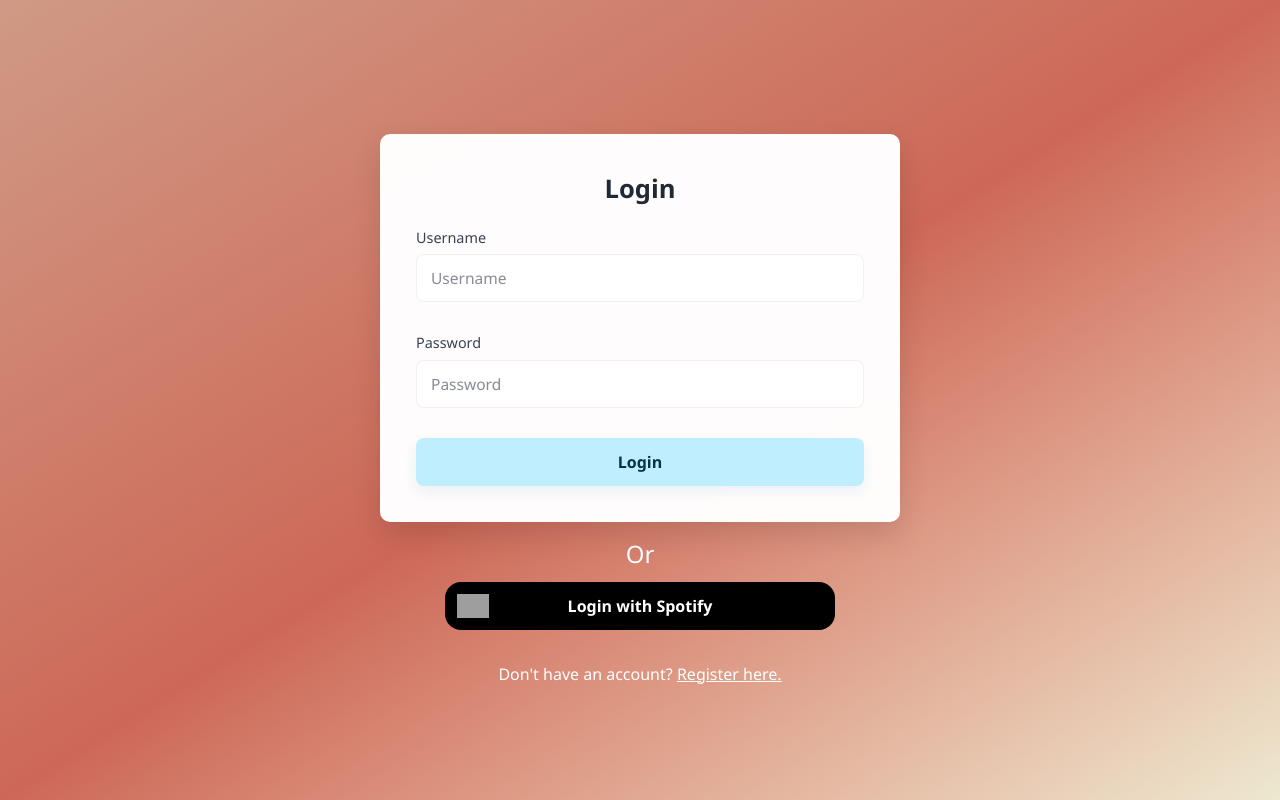
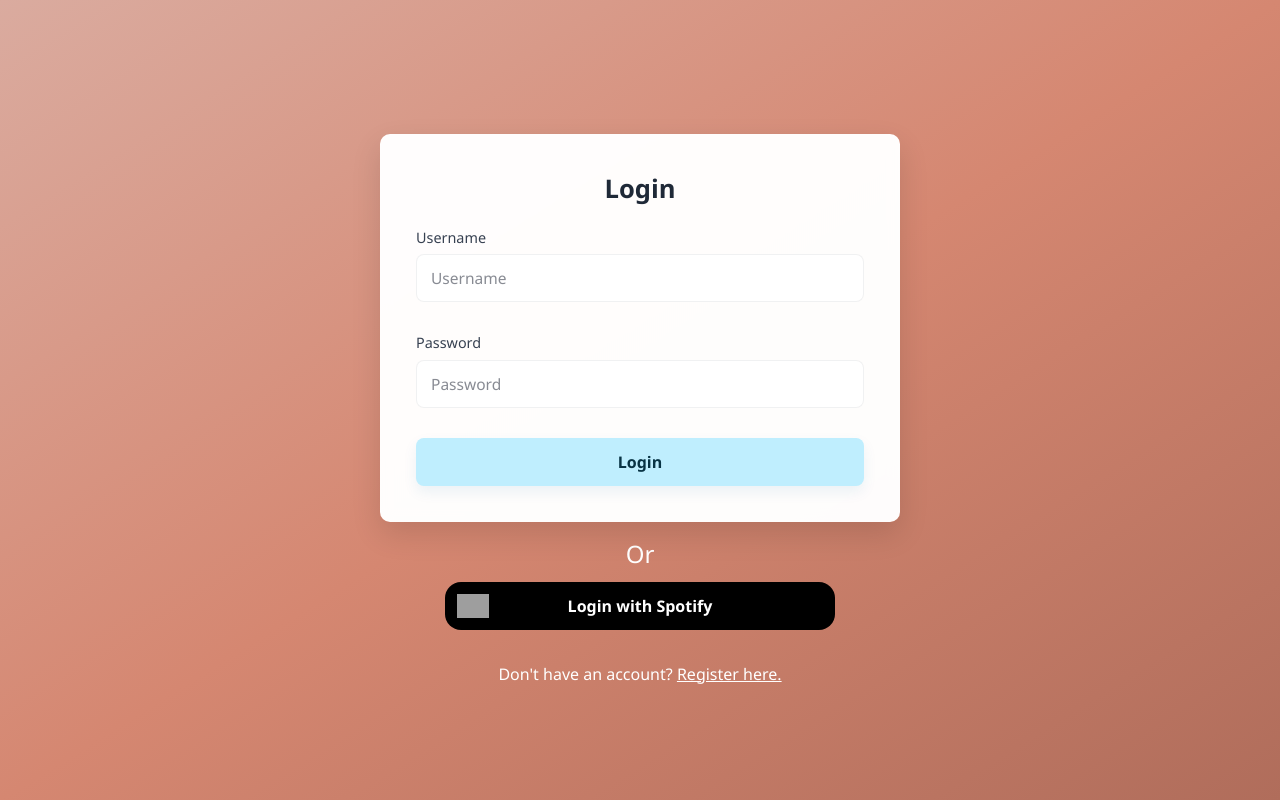
Before and after one commit to MasonAsemi/Harmony-Website, a React (Vite) app in the folder frontend/: page /login in a window 1280 px wide. Built offline with nearby package versions, Linux system fonts and the light colour scheme; no server answers; grey boxes are pictures that could not be loaded; the HTML template or start-up script is replaced by a standard one; a web font is replaced by a local one.

Commit message:
dashboard updated to fit color scheme

```diff
--- a/frontend/src/components/dashboard/MatchCard.jsx
+++ b/frontend/src/components/dashboard/MatchCard.jsx
@@ -186,14 +186,14 @@ const ActionButtons = ({ handleDecline, handleAccept }) => {
         <button
             type="button"
             onClick={handleDecline}
-            className="w-32 focus:outline-none text-white bg-red-700 hover:bg-red-800 focus:ring-4 focus:ring-red-300 font-medium rounded-lg text-xs px-4 py-2 dark:bg-red-600 dark:hover:bg-red-700 dark:focus:ring-red-900"
+            className="w-32 focus:outline-none text-white bg-secondary hover:bg-secondary-dark focus:ring-4 focus:ring-secondary-light font-medium rounded-lg text-xs px-4 py-2"
         >
             ✖ Reject
         </button>
         <button
             type="button"
             onClick={handleAccept}
-            className="w-32 focus:outline-none text-white bg-green-700 hover:bg-green-800 focus:ring-4 focus:ring-green-300 font-medium rounded-lg text-xs px-4 py-2 dark:bg-green-600 dark:hover:bg-green-700 dark:focus:ring-green-800"
+            className="w-32 focus:outline-none text-white bg-accent hover:bg-secondary-dark focus:ring-4 focus:ring-secondary-light font-medium rounded-lg text-xs px-4 py-2"
         >
             ✓ Accept
         </button>
--- a/frontend/src/index.css
+++ b/frontend/src/index.css
@@ -41,18 +41,17 @@ body {
 }
 
 @theme {
-    --color-primary: #EDE8D0; /* Light Gray */
-    --color-secondary: #CF9A85; /* Soft Beige */
-    --color-tertiary: #5b443e; /* Dark Brown */
-    --color-accent: #CD6858; /* Warm Coral */
+    --color-primary: #b06d5b; /* Light Gray */
+    --color-secondary: #daab9f; /* Soft Beige */
+    --color-tertiary: #5b443e;
+    --color-accent: #d58771;
 
-    --color-text-primary: #3d2f2a;
+    --color-text-primary: #0a0807;
     /* Very dark brown for body text */
-    --color-text-secondary: #8b6f63;
-    /* Medium brown for secondary text */
+
     --color-text-light: #ffffff;
     /* White for text on dark/accent */
-    --color-bg-light: #f9f7f5;
+    --color-bg-light: #faf8f7;
     /* Warmer off-white for backgrounds */
 
     --animate-wiggle: wiggle 1s ease-in-out infinite;
--- a/frontend/src/pages/Dashboard.jsx
+++ b/frontend/src/pages/Dashboard.jsx
@@ -39,7 +39,7 @@ function Dashboard({ showChatsOverlay = false, setShowChatsOverlay = () => {} })
     console.log(acceptedMatches)
 
     return (
-        <div className="flex flex-row h-screen bg-linear-to-br from-secondary to-primary">
+        <div className="flex flex-row h-screen bg-bg-light overflow-hidden">
             {/* Desktop Left sidebar - Chats (hidden on mobile) */}
             <div className="hidden flex-1 md:flex ml-16 bg-secondary border-r border-accent flex-col">
                 {/*<div className="p-4 border-b border-accent">
--- a/frontend/src/pages/Profile.jsx
+++ b/frontend/src/pages/Profile.jsx
@@ -213,7 +213,7 @@ function Profile({ pfp_src }) {
         </div>
       )}
 
-      <div className='w-full rounded-2xl shadow-lg p-8' style={{backgroundColor : 'var(--color-primary)'}}>
+      <div className='w-full rounded-2xl shadow-lg p-8' style={{backgroundColor : 'var(--color-bg-light)'}}>
         <div className='grid grid-cols-1 lg:grid-cols-3 gap-8 items-start'>
           {/* Left side - Match Card Preview */}
           <div className='lg:sticky lg:top-8 flex flex-col gap-4'>
--- a/frontend/tailwind.config.js
+++ b/frontend/tailwind.config.js
@@ -10,19 +10,28 @@ export default {
             border: "hsl(var(--border))",
             input: "hsl(var(--input))",
             ring: "hsl(var(--ring))",
-            background: "hsl(var(--background))",
+            background: "var(--color-bg-light)",
             foreground: "hsl(var(--foreground))",
             primary: {
-            DEFAULT: "hsl(var(--primary))",
+            DEFAULT: "hsl(var(--color-primary))",
             foreground: "hsl(var(--primary-foreground))",
             },
             secondary: {
-            DEFAULT: "hsl(var(--secondary))",
+            DEFAULT: "hsl(var(--color-secondary))",
             foreground: "hsl(var(--secondary-foreground))",
             },
             accent: {
-            DEFAULT: "hsl(var(--accent))",
+            DEFAULT: "hsl(var(--color-accent))",
             foreground: "hsl(var(--accent-foreground))",
+            },
+            tertiary: {
+            DEFAULT: "hsl(var(--color-tertiary))",
+            foreground: "hsl(var(--tertiary-foreground))",
+            },
+            text: {
+            primary: "var(--color-text-primary)",
+            secondary: "var(--color-text-secondary)",
+            light: "var(--color-text-light)",
             },
         },
         },
```
